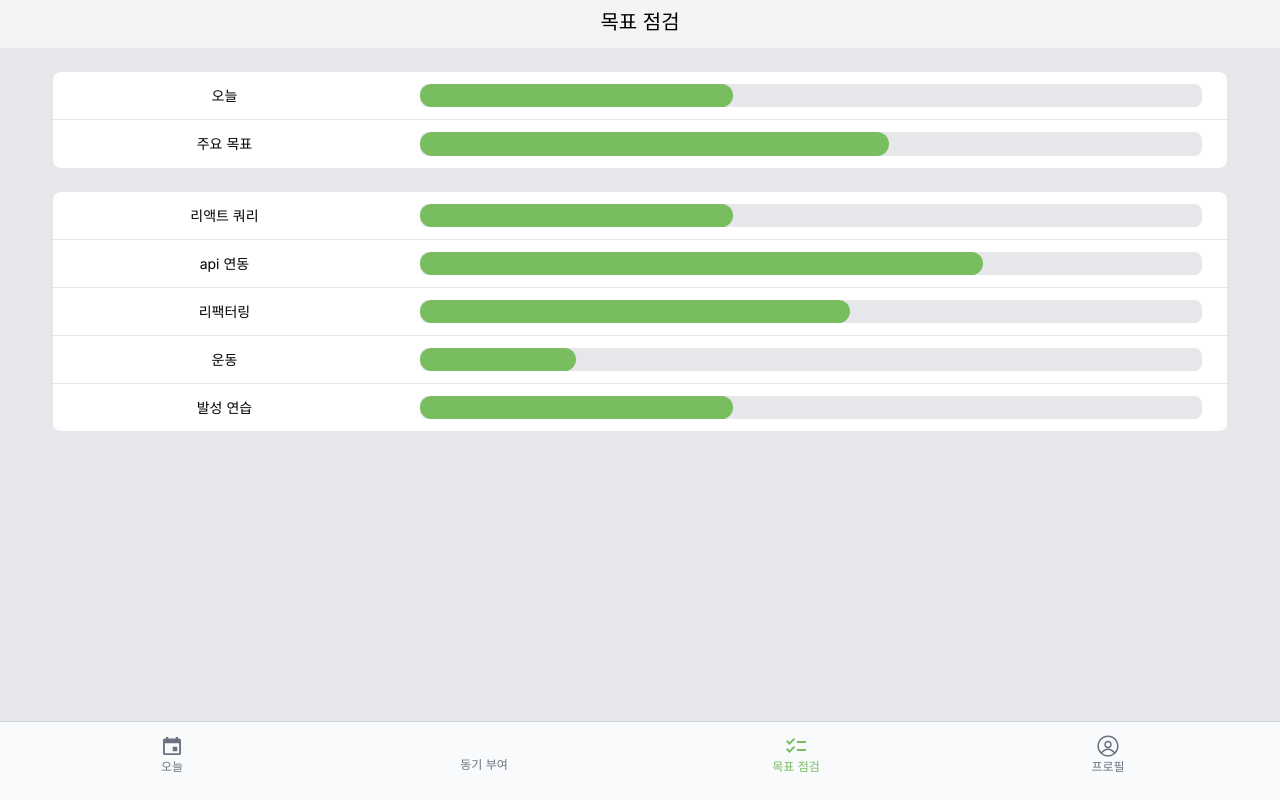
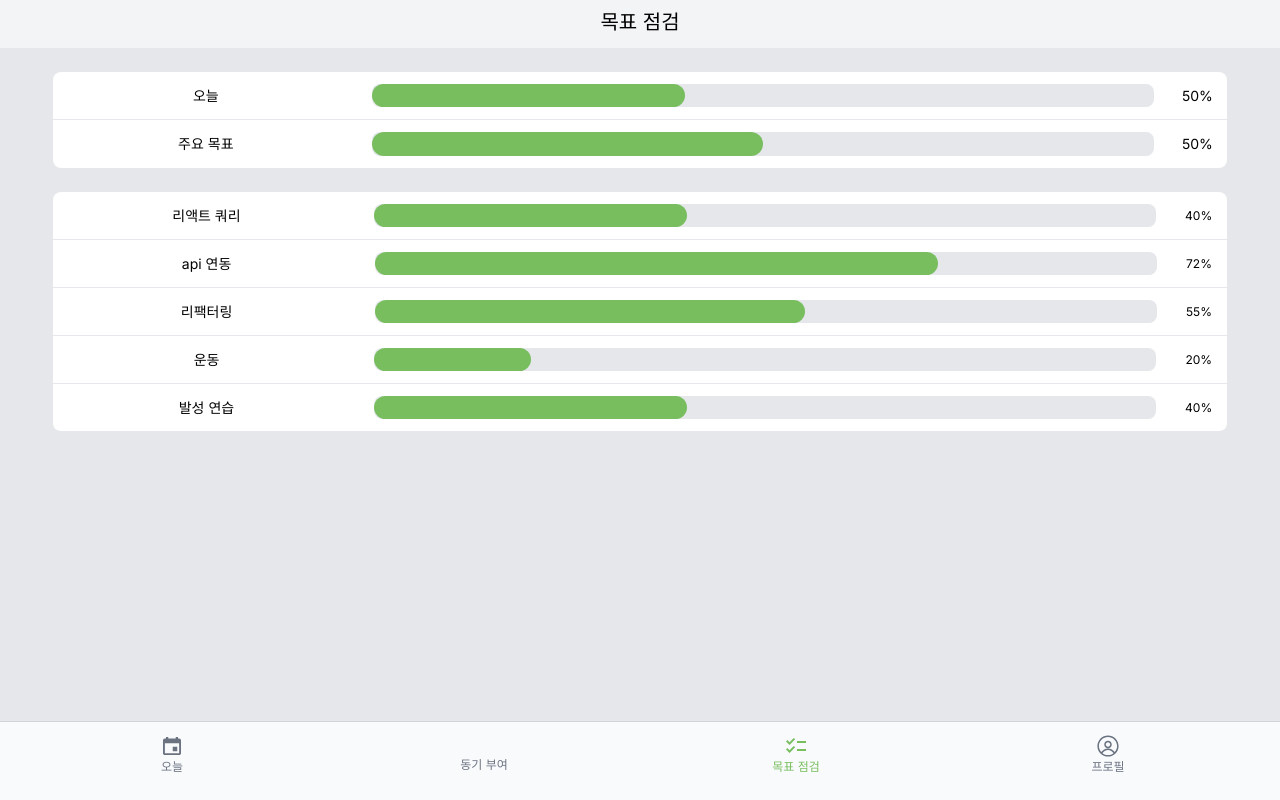
Before and after one commit to BCD-q/pencil-me-fe, a Next.js app: page /main/check in a window 1280 px wide. Built offline with nearby package versions, Linux system fonts and the light colour scheme; no server answers; some icons are missing.

Commit message:
feat: 목표 점검 페이지 퍼센티지 UI 추가

```diff
--- a/src/app/main/check/components/CheckBox.tsx
+++ b/src/app/main/check/components/CheckBox.tsx
@@ -53,10 +53,15 @@ export default function CheckBox() {
               {item.categoryName}
             </button>
             <progress
-              className="progress progress-accent relative bg-gray-200 rounded-lg w-2/3 my-auto h-1/2 hover:animate-pulse"
+              className="progress progress-accent relative bg-gray-200 rounded-lg w-2/3 my-auto h-1/2 mx-2 hover:animate-pulse"
               value={item.score}
               max="100"
             ></progress>
+            <div className="flex">
+              <button className="w-1/4 text-center flex my-auto text-xs sm:text-md mx-2">
+                {item.score}%
+              </button>
+            </div>
           </Link>
         ))}
     </div>
--- a/src/app/main/check/page.tsx
+++ b/src/app/main/check/page.tsx
@@ -15,21 +15,31 @@ export default function CheckPage(): JSX.Element {
         >
           <button className="w-1/4 text-sm sm:text-md">오늘</button>
           <progress
-            className="progress progress-accent bg-gray-200 rounded-lg w-2/3 my-auto h-1/2"
+            className="progress progress-accent bg-gray-200 rounded-lg w-2/3 my-auto h-1/2 mx-2"
             value="40"
             max="100"
           ></progress>
+          <div className="flex">
+            <button className="w-1/4 text-center flex my-auto text-xs sm:text-sm mx-2">
+              50%
+            </button>
+          </div>
         </Link>
         <Link
           href=""
-          className="flex justify-around w-11/12 h-12 text-lg bg-white rounded-b-lg"
+          className="flex flex-row justify-around w-11/12 h-12 text-lg bg-white rounded-b-lg"
         >
           <button className="w-1/4 text-sm sm:text-md">주요 목표</button>
           <progress
-            className="progress progress-accent bg-gray-200 rounded-lg w-2/3 my-auto h-1/2"
-            value="60"
+            className=" progress progress-accent bg-gray-200 rounded-lg w-2/3 my-auto h-1/2 mx-2"
+            value="50"
             max="100"
           ></progress>
+          <div className="flex">
+            <button className="w-1/4 text-center flex my-auto text-xs sm:text-sm mx-2">
+              50%
+            </button>
+          </div>
         </Link>
       </div>
       <CheckBox />
--- a/src/app/main/profile/components/Avatar.tsx
+++ b/src/app/main/profile/components/Avatar.tsx
@@ -31,13 +31,9 @@ export default function Avatar() {
     <>
       <div className="flex mt-8 justify-center avatar">
         <div className="flex flex-col w-32 mt-4 rounded-full">
-          <Image
-            src={ProfileImage}
-            alt="avatar"
-            width={120}
-            height={120}
-            className="rounded-full"
-          />
+          <div className="w-full h-full rounded-full text-accent bg-accent">
+            하이
+          </div>
         </div>
       </div>
       <div className="mx-auto my-2 text-xl text-black">
```
